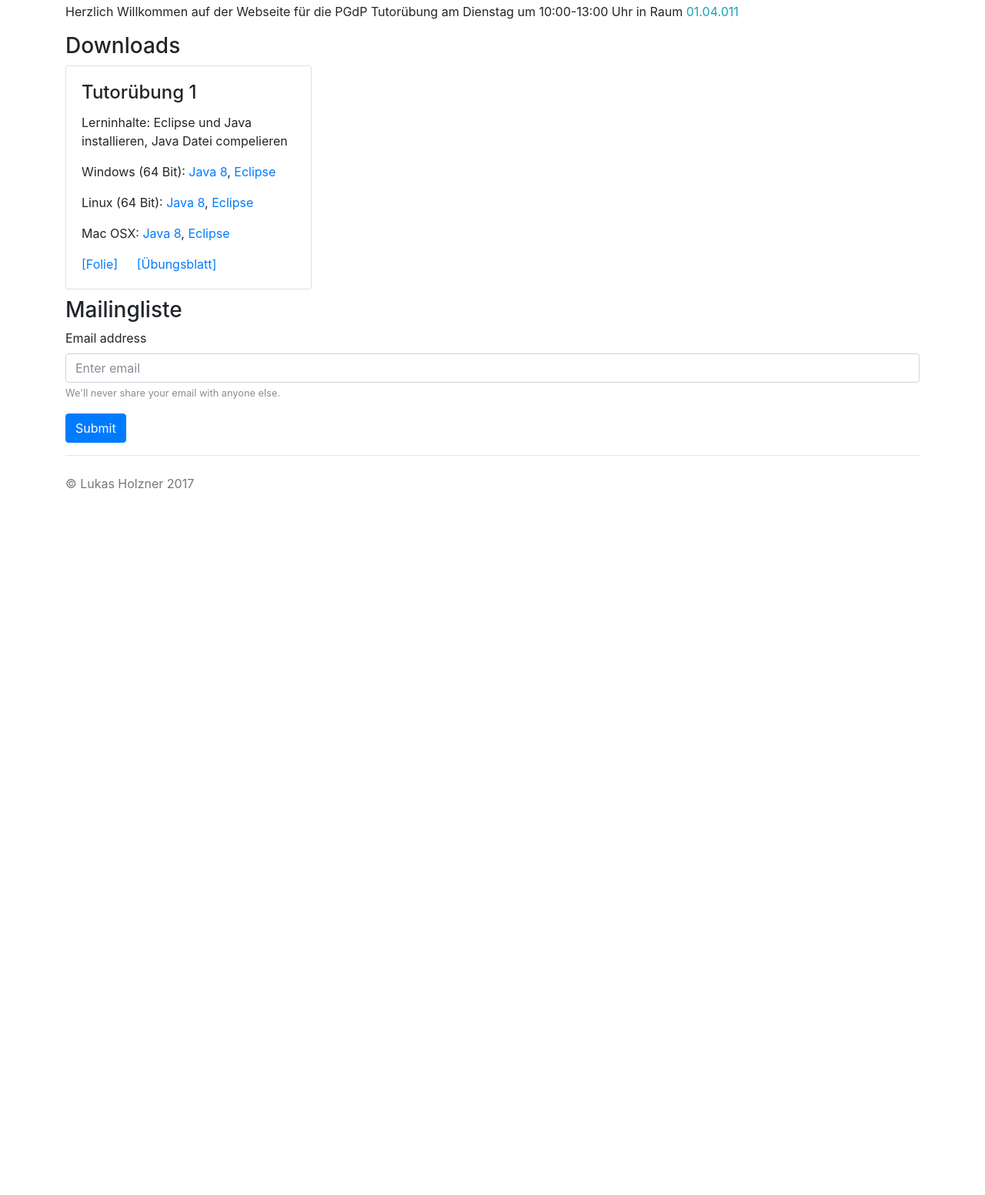
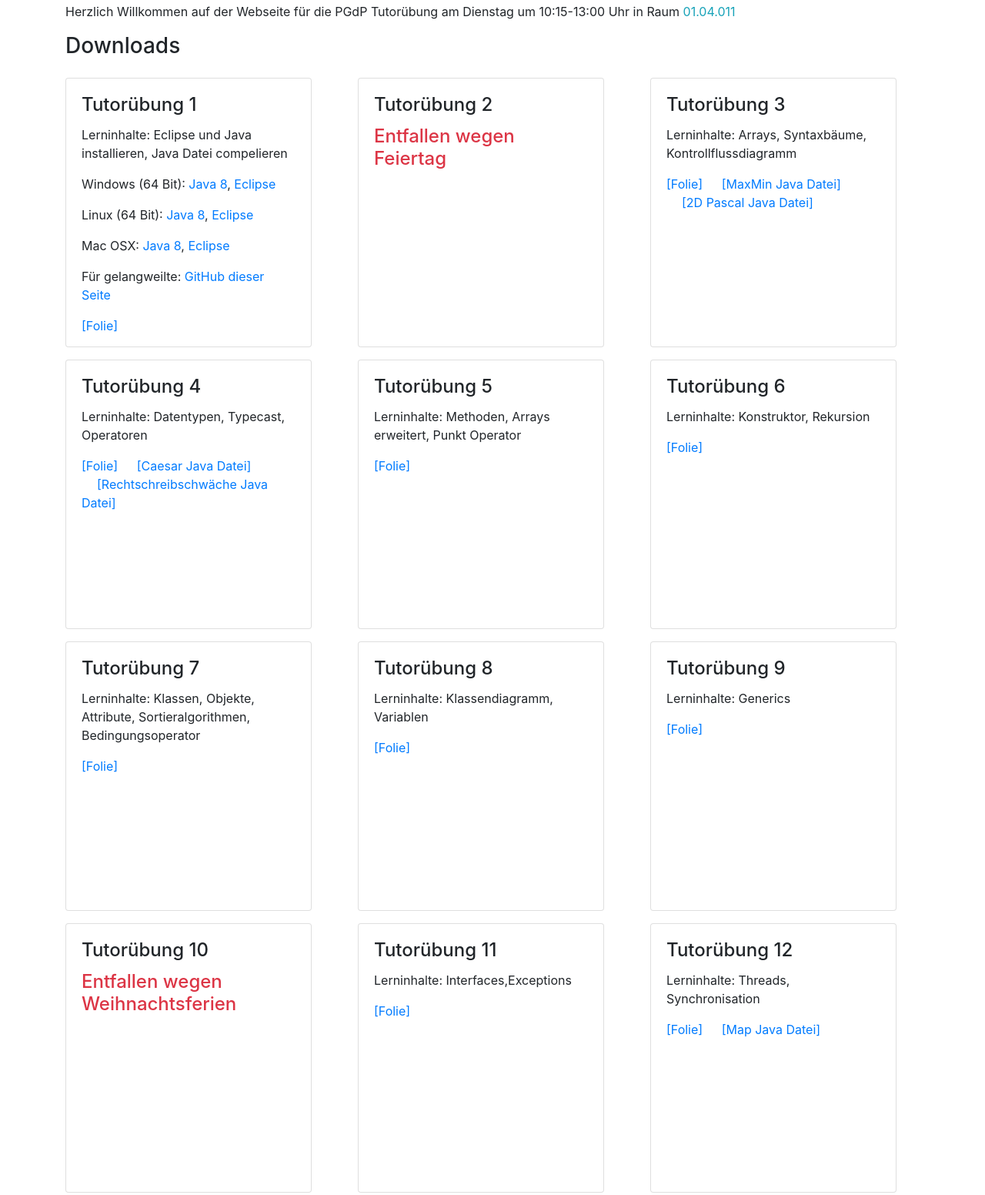
Before and after one commit to lukas-holzner/pgdp.tum.fun, a plain HTML site: page index.html in a window 1280 px wide. Shown: the part 108-1660 px from the top of the page at 77% size. Before the commit the page ends 800 px from the top, so only its background shows below. Drawn offline with nearby package versions, Linux system fonts and the light colour scheme.

Commit message:
Update index.html
--updated

```diff
--- a/index.html
+++ b/index.html
@@ -28,11 +28,20 @@
     <!-- MAIN BODY -->
 
     <main role="main">
-      <p>Herzlich Willkommen auf der Webseite für die PGdP Tutorübung am Dienstag um 10:00-13:00 Uhr in Raum
+      <p>Herzlich Willkommen auf der Webseite für die PGdP Tutorübung am Dienstag um 10:15-13:00 Uhr in Raum
       <a class="text-info" target="_blank" href="https://portal.mytum.de/campus/roomfinder/roomfinder_viewmap?mapid=100&roomid=01.04.011@5604">01.04.011</a>
       </p>
       <h3>Downloads</h3>
-      <div class="card" style="width: 20rem;">
+
+
+      <!-- Reihe 2 -->
+
+
+      <div class="row">
+        <!-- Tutorübung 1 -->
+        <div class="col mt-3" >
+
+          <div class="card" style="width: 20rem; height: 350px;">
             <div class="card-body">
               <h4 class="card-title">Tutorübung 1</h4>
               <p class="card-text">Lerninhalte: Eclipse und Java installieren, Java Datei compelieren</p>
@@ -48,10 +57,197 @@
                 <a href="http://javadl.oracle.com/webapps/download/AutoDL?BundleId=227543_e758a0de34e24606bca991d704f6dcbf">Java 8</a>,
                 <a href="https://www.eclipse.org/downloads/download.php?file=/oomph/epp/oxygen/R/eclipse-inst-mac64.tar.gz">Eclipse</a>
               </p>
+              <p class="card-text">F&uuml;r gelangweilte:
+                <a href="https://github.com/MeisterGig/pgdp.tum.fun">GitHub dieser Seite</a>
+              </p>
+
               <a href="downloads/Uebung01.pdf" class="card-link" download>[Folie]</a>
-          <a href="https://www.moodle.tum.de/pluginfile.php/1307865/mod_assign/introattachment/0/blatt01.pdf" class="card-link" download>[Übungsblatt]</a>
             </div>
           </div>
+
+        </div>
+        <!-- Tutorübung 2 Entfallen -->
+        <div class="col mt-3">
+
+          <div class="card" style="width: 20rem; height: 350px;">
+            <div class="card-body">
+              <h4 class="card-title">Tutorübung 2</h4>
+              <h4 class="card-title text-danger">Entfallen wegen Feiertag</h4>
+            </div>
+          </div>
+
+        </div>
+        <!-- Tutorübung 3 -->
+        <div class="col mt-3">
+
+          <div class="card" style="width: 20rem; height: 350px;">
+            <div class="card-body">
+              <h4 class="card-title">Tutorübung 3</h4>
+              <p class="card-text">Lerninhalte: Arrays, Syntaxb&auml;ume, Kontrollflussdiagramm</p>
+
+              <a href="downloads/Uebung03.pdf" class="card-link" download>[Folie]</a>
+              <a href="downloads/MinMax.java" class="card-link" download>[MaxMin Java Datei]</a>
+              <a href="downloads/pascal2d.java" class="card-link" download>[2D Pascal Java Datei]</a>
+            </div>
+          </div>
+
+        </div>
+      </div>
+
+      <!-- Reihe 2 -->
+      <div class="row">
+
+        <!-- Tutorübung 4 -->
+
+        <div class="col mt-3">
+
+          <div class="card" style="width: 20rem; height: 350px;">
+            <div class="card-body">
+              <h4 class="card-title">Tutorübung 4</h4>
+              <p class="card-text">Lerninhalte: Datentypen, Typecast, Operatoren</p>
+
+              <a href="downloads/Uebung04.pdf" class="card-link" download>[Folie]</a>
+              <a href="downloads/Caesar.java" class="card-link" download>[Caesar Java Datei]</a>
+              <a href="downloads/Schwaeche.java" class="card-link" download>[Rechtschreibschw&auml;che Java Datei]</a>
+
+            </div>
+          </div>
+
+        </div>
+
+        <!-- Tutorübung 5 -->
+
+        <div class="col mt-3">
+
+          <div class="card" style="width: 20rem; height: 350px;">
+            <div class="card-body">
+              <h4 class="card-title">Tutorübung 5</h4>
+              <p class="card-text">Lerninhalte: Methoden, Arrays erweitert, Punkt Operator</p>
+
+              <a href="downloads/Uebung05.pdf" class="card-link" download>[Folie]</a>
+
+            </div>
+          </div>
+
+        </div>
+
+        <!-- Tutorübung 6 -->
+
+        <div class="col mt-3">
+
+          <div class="card" style="width: 20rem; height: 350px;">
+            <div class="card-body">
+              <h4 class="card-title">Tutorübung 6</h4>
+              <p class="card-text">Lerninhalte: Konstruktor, Rekursion</p>
+
+              <a href="downloads/Uebung06.pdf" class="card-link" download>[Folie]</a>
+
+            </div>
+          </div>
+
+        </div>
+      </div>
+
+      <!-- Reihe 3 -->
+
+
+      <div class="row">
+
+        <!-- Tutorübung 7 -->
+
+        <div class="col mt-3">
+
+          <div class="card" style="width: 20rem; height: 350px;">
+            <div class="card-body">
+              <h4 class="card-title">Tutorübung 7</h4>
+              <p class="card-text">Lerninhalte: Klassen, Objekte, Attribute, Sortieralgorithmen, Bedingungsoperator</p>
+
+              <a href="downloads/Uebung07.pdf" class="card-link" download>[Folie]</a>
+
+            </div>
+          </div>
+
+        </div>
+
+        <!-- Tutorübung 8 -->
+
+        <div class="col mt-3">
+          <div class="card" style="width: 20rem; height: 350px;">
+            <div class="card-body">
+              <h4 class="card-title">Tutorübung 8</h4>
+              <p class="card-text">Lerninhalte: Klassendiagramm, Variablen</p>
+
+              <a href="downloads/Uebung08.pdf" class="card-link" download>[Folie]</a>
+
+            </div>
+          </div>
+        </div>
+
+        <!-- Tutorübung 9 -->
+
+        <div class="col mt-3">
+          <div class="card" style="width: 20rem; height: 350px;">
+            <div class="card-body">
+              <h4 class="card-title">Tutorübung 9</h4>
+              <p class="card-text">Lerninhalte: Generics</p>
+
+              <a href="downloads/Uebung09.pdf" class="card-link" download>[Folie]</a>
+
+            </div>
+          </div>
+        </div>
+      </div>
+
+      <!-- Reihe 4 -->
+
+
+      <div class="row">
+
+        <!-- Tutorübung 12 -->
+
+        <div class="col mt-3">
+          <div class="card" style="width: 20rem; height: 350px;">
+            <div class="card-body">
+              <h4 class="card-title">Tutorübung 10</h4>
+              <h4 class="card-title text-danger">Entfallen wegen Weihnachtsferien</h4>
+            </div>
+          </div>
+        </div>
+
+        <!-- Tutorübung 11 -->
+
+        <div class="col mt-3">
+
+          <div class="card" style="width: 20rem; height: 350px;">
+            <div class="card-body">
+              <h4 class="card-title">Tutorübung 11</h4>
+              <p class="card-text">Lerninhalte: Interfaces,Exceptions</p>
+
+              <a href="downloads/Uebung11.pdf" class="card-link" download>[Folie]</a>
+
+            </div>
+          </div>
+
+        </div>
+
+        <!-- Tutorübung 12 -->
+
+        <div class="col mt-3">
+          <div class="card" style="width: 20rem; height: 350px;">
+            <div class="card-body">
+              <h4 class="card-title">Tutorübung 12</h4>
+              <p class="card-text">Lerninhalte: Threads, Synchronisation</p>
+
+              <a href="downloads/Uebung12.pdf" class="card-link" download>[Folie]</a>
+              <a href="downloads/Map.java" class="card-link" download>[Map Java Datei]</a>
+
+            </div>
+          </div>
+        </div>
+
+      </div>
+
+
       <h3>Mailingliste</h3>
 
       <form action="https://docs.google.com/forms/d/e/1FAIpQLScb6NgS5wOYFvEoWp-jm84Hzs8O9_J7jaJS6dqi3pItI4xsbg/formResponse">
```
Lines whose indentation alone changed are shown as unchanged.
